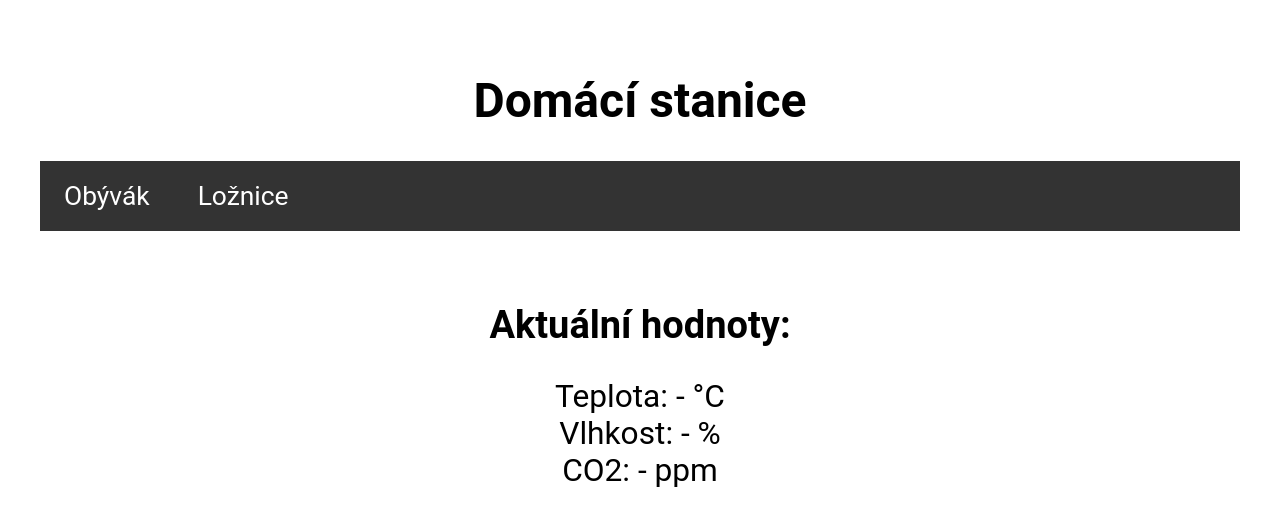
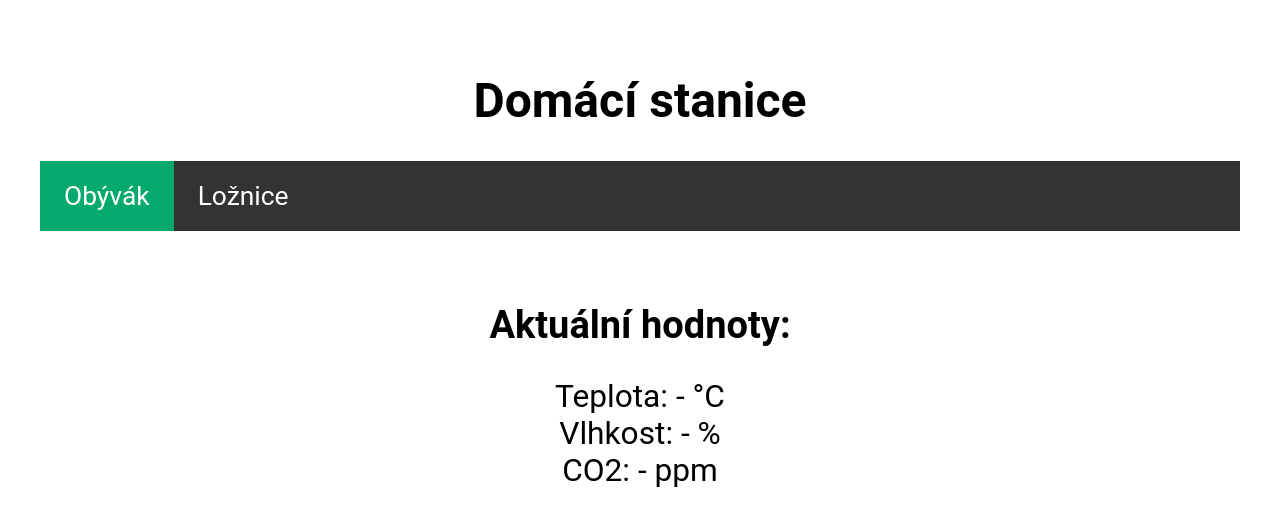
Before and after one commit to filiptomanec/home-air-station, a React (Create React App) app: page / in a window 1280 px wide. Shown: the top 526 px of the page. Built offline with nearby package versions, Linux system fonts and the light colour scheme; no server answers.

Commit message:
Adjusted Links to show which is active

```diff
--- a/src/pages/Layout.js
+++ b/src/pages/Layout.js
@@ -1,4 +1,5 @@
-import { Outlet, Link } from "react-router-dom";
+import styles from '../styles/main.module.css';
+import {Outlet, NavLink} from "react-router-dom";
 
 const Layout = () => {
     return (
@@ -7,16 +8,20 @@ const Layout = () => {
             <nav>
                 <ul>
                     <li>
-                        <Link to="/">Obývák</Link>
+                        <NavLink to="/" className={({isActive}) => isActive && styles.active}>
+                            Obývák
+                        </NavLink>
                     </li>
                     <li>
-                        <Link to="/bedroom">Ložnice</Link>
+                        <NavLink to="/bedroom" className={({isActive}) => isActive && styles.active}>
+                            Ložnice
+                        </NavLink>
                     </li>
                 </ul>
             </nav>
-            <Outlet />
+            <Outlet/>
         </>
-    )
+    );
 };
 
 export default Layout;
```
